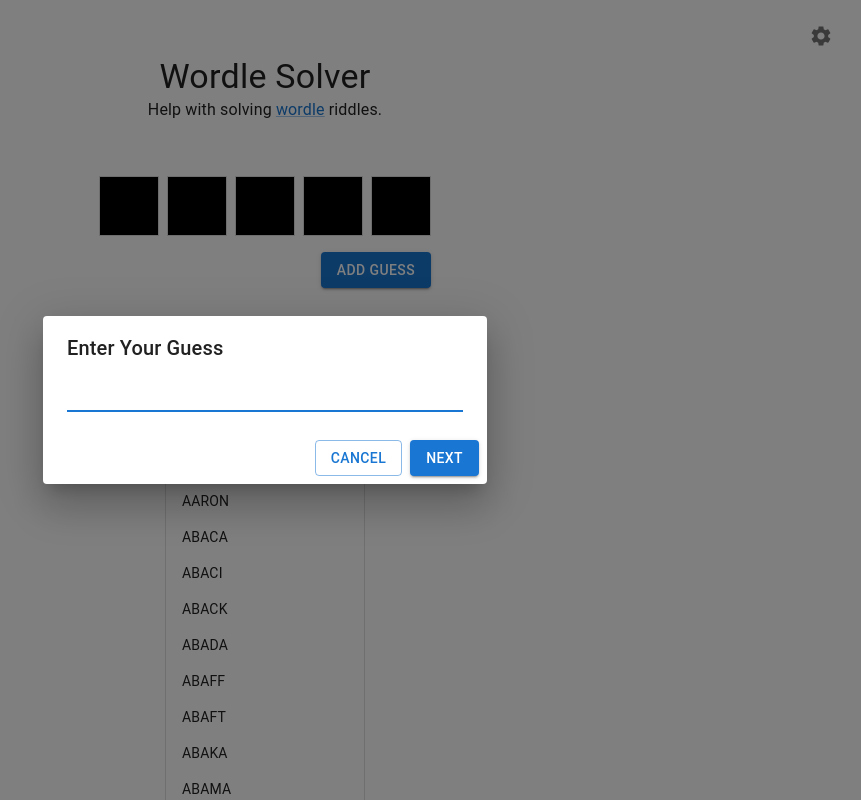
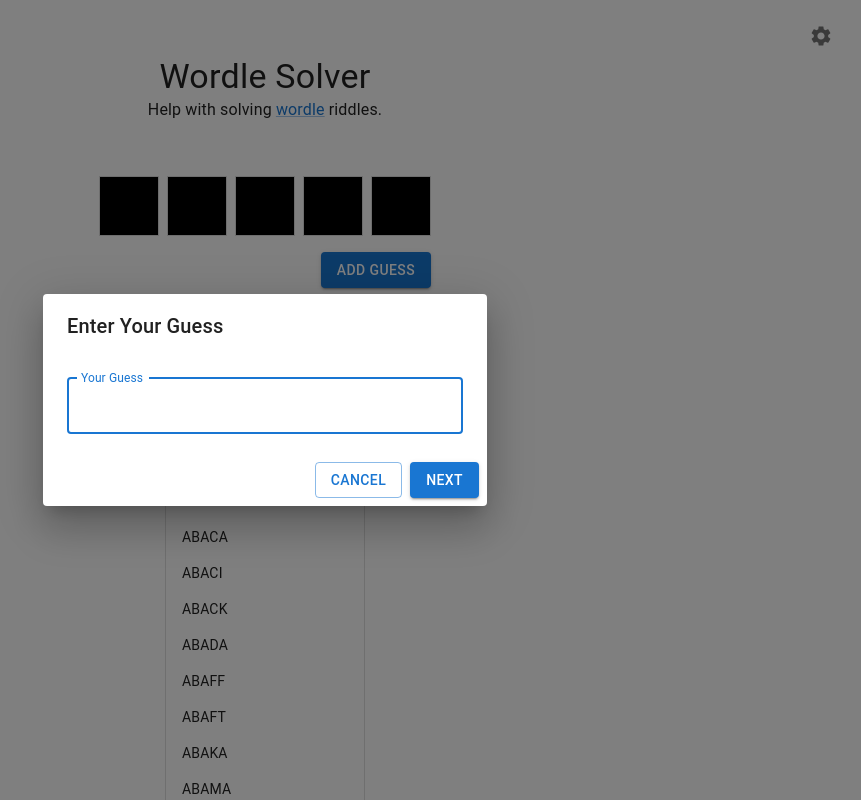
Before and after one commit to austinChappell/wordle_solver, a React (Create React App) app: page / in a window 1280 px wide. Both pictures are taken after a click on the button "ADD GUESS". Shown: the top 800 px of the page, without its empty margins (375-1236 px from the left). Built offline with nearby package versions, Linux system fonts and the light colour scheme.

Commit message:
Add form around input

```diff
--- a/src/WordRow.tsx
+++ b/src/WordRow.tsx
@@ -12,7 +12,7 @@
   DialogActions,
   DialogContent,
   DialogTitle,
-  Input
+  TextField
 } from '@mui/material';
 import styled from '@emotion/styled';
 
@@ -146,11 +146,12 @@
         </DialogTitle>
 
         {step === 'word' && (
-          <>
+          <form onSubmit={handleCompleteWord}>
             <DialogContent>
-              <Input
+              <TextField
                 autoFocus
                 fullWidth
+                label="Your Guess"
                 onChange={handleChange}
                 value={value}
               />
@@ -167,13 +168,13 @@
 
               <Button
                 color="primary"
-                onClick={handleCompleteWord}
+                type="submit"
                 variant="contained"
               >
                 Next
               </Button>
             </DialogActions>
-          </>
+          </form>
         )}
 
         {step === 'yellowLetters' && (
```
